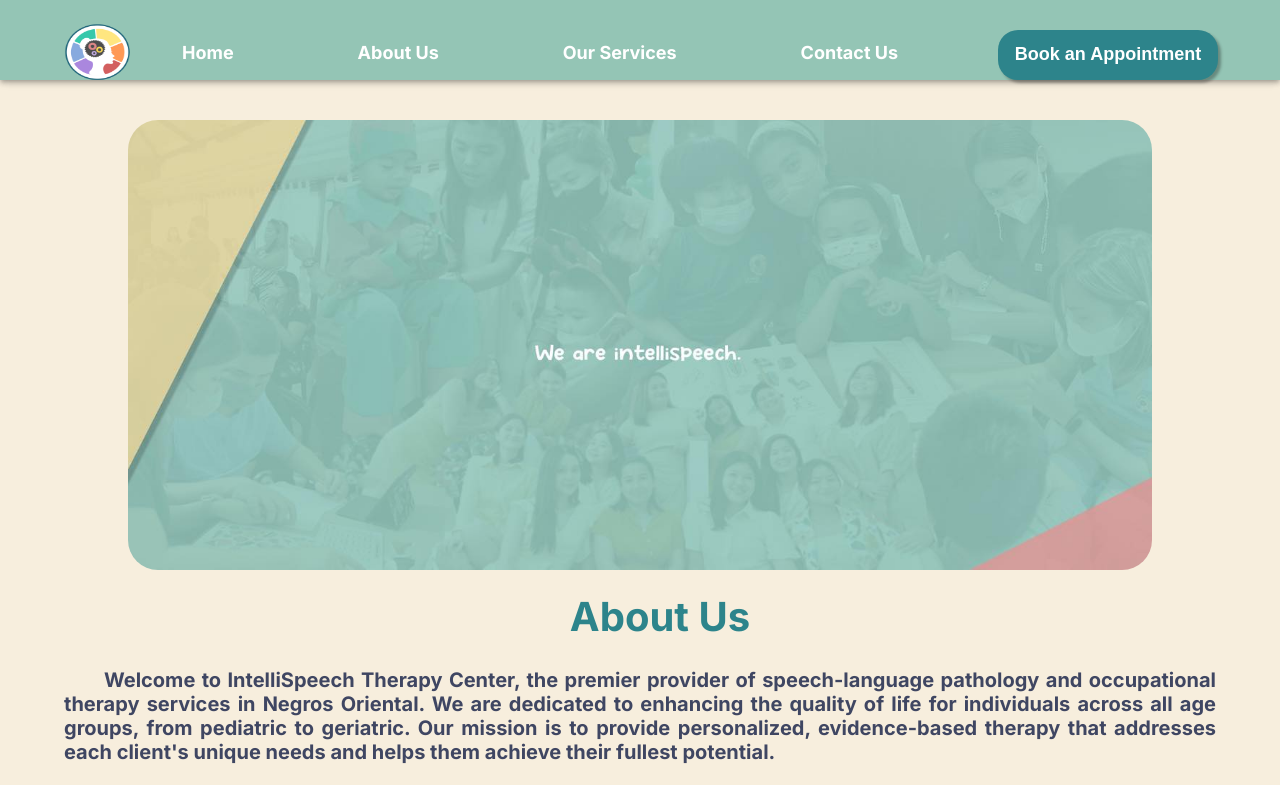
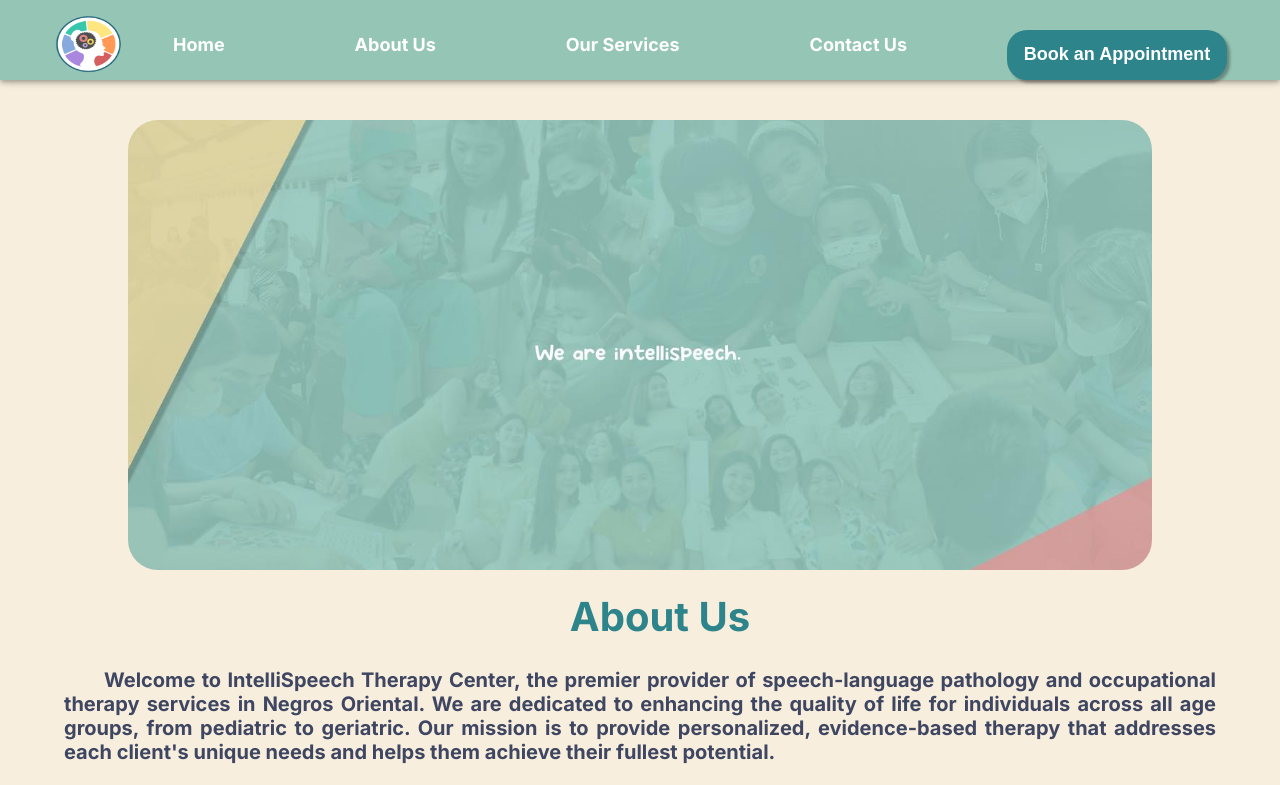
Before and after one commit to domnatz/Intelli-Website, a React (Create React App) app in the folder intelli-website/: page / in a window 1280 px wide. Shown: the top 785 px of the page. Built offline with nearby package versions, Linux system fonts and the light colour scheme.

Commit message:
final UI fixes

```diff
--- a/intelli-website/src/pages/Landing.js
+++ b/intelli-website/src/pages/Landing.js
@@ -95,13 +95,15 @@
       <AppBar position="fixed" sx={{ backgroundColor: '#94C5B5', zIndex: 1000, height: '80px' }}>
   <Toolbar sx={{ display: 'flex', justifyContent: 'space-between' }}>
     <Box sx={{ display: 'flex', alignItems: 'center' }}>
-      <img className="Logo" src={logo} alt="Logo" style={{ marginRight: 'px', width: '70px', height: '60px' }} />
-      <Box sx={{ display: { xs: 'none', md: 'flex' }, gap: '100px' }}>
+      <img className="Logo" src={logo} alt="Logo" style={{ marginRight: 'px', width: '70px', height: '60px', marginBottom: 16 }} />
+      <Box sx={{ display: { xs: 'none', md: 'flex' }, gap: '20px' }}>
       <nav >
+      <ul style={{ display: 'flex', gap: '30px', listStyle: 'none', padding: 0, marginBottom: 28 }}>
           <li className= "lia" onClick={() => setActiveSection('home')}>Home</li>
           <li className= "lia"onClick={() => setActiveSection('about')}>About Us</li>
           <li className= "lia" onClick={() => setActiveSection('services')}>Our Services</li>
           <li className= "lia" onClick={() => setActiveSection('contact')}>Contact Us</li>
+          </ul>
         </nav>
       </Box>
 
--- a/intelli-website/src/pages/admin/ScheduleManager.css
+++ b/intelli-website/src/pages/admin/ScheduleManager.css
@@ -19,7 +19,7 @@
     color: #2d848b;
     font-weight: bolder;
     font-size: 40px;
-    margin-left: 150px;
+    margin-left: 220px;
 
 }
 
```
